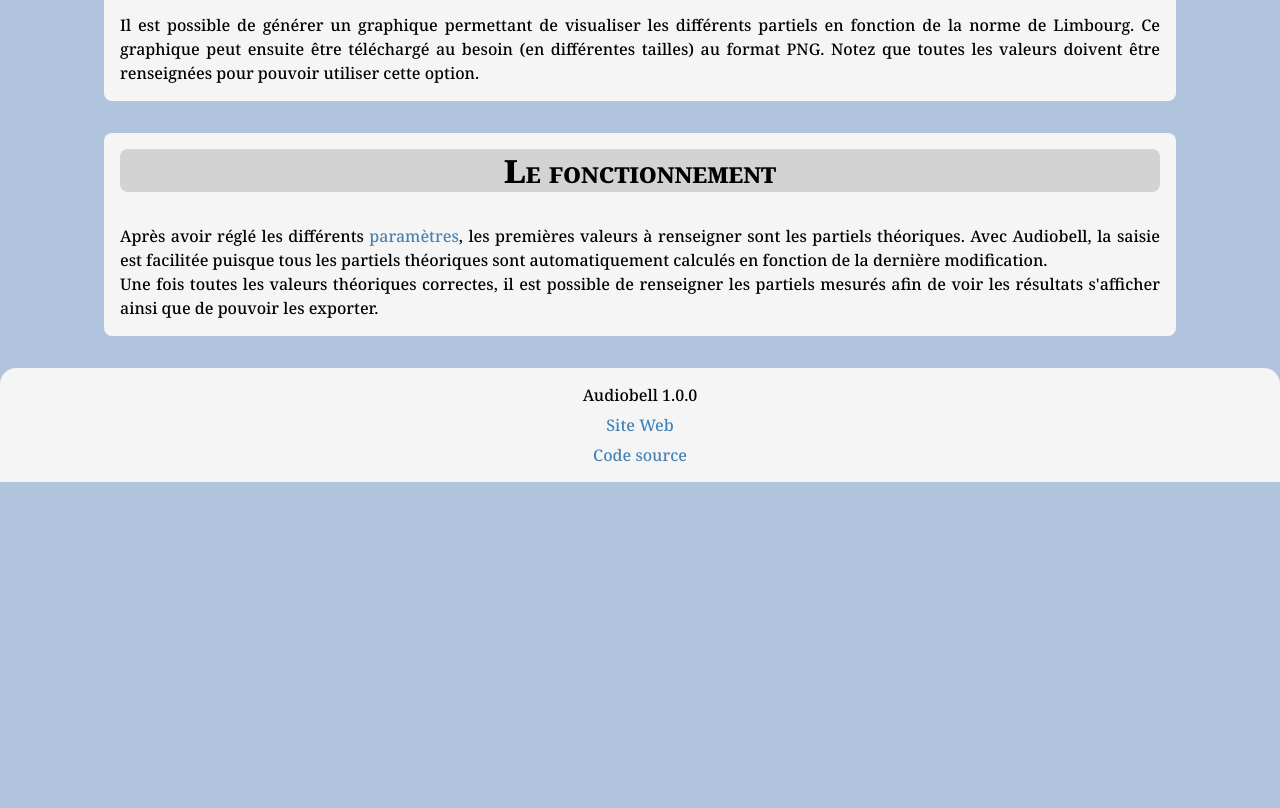
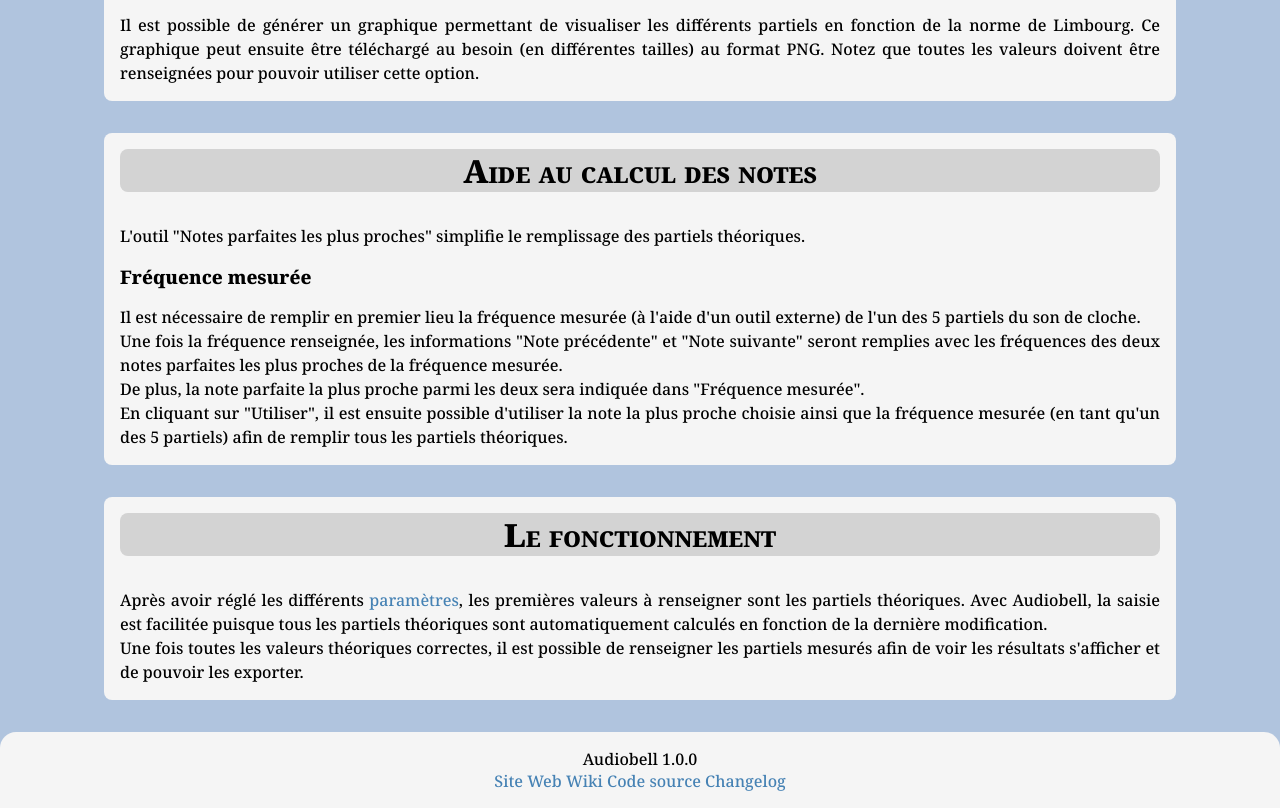
Before and after one commit to huldf/audiobell, a website: page wiki.html in a window 1280 px wide. Shown: the part 866-1674 px from the top of the page. Before the commit the page ends 1348 px from the top, so only its background shows below. Drawn offline with Linux system fonts and the light colour scheme.

Commit message:
update wiki

```diff
--- a/wiki.html
+++ b/wiki.html
@@ -16,7 +16,7 @@
     <main id="content">
       <article id="wiki-content">
         <section class="wiki-block">
-          <h2 id="wiki-settings">Les paramètres</h2>
+          <h2>Les paramètres</h2>
           <p>
             Audiobell dispose de plusieurs paramètres permettant de régler plus
             en détail les calculs et l'affichage des différentes notes. Cette
@@ -72,6 +72,27 @@
           </p>
         </section>
         <section class="wiki-block">
+          <h2>Aide au calcul des notes</h2>
+          <p>
+            L'outil "Notes parfaites les plus proches" simplifie le remplissage
+            des partiels théoriques.
+          </p>
+          <h3>Fréquence mesurée</h3>
+          <p>
+            Il est nécessaire de remplir en premier lieu la fréquence mesurée (à
+            l'aide d'un outil externe) de l'un des 5 partiels du son de
+            cloche.<br />
+            Une fois la fréquence renseignée, les informations "Note précédente"
+            et "Note suivante" seront remplies avec les fréquences des deux
+            notes parfaites les plus proches de la fréquence mesurée.<br />
+            De plus, la note parfaite la plus proche parmi les deux sera
+            indiquée dans "Fréquence mesurée".<br />
+            En cliquant sur "Utiliser", il est ensuite possible d'utiliser la
+            note la plus proche choisie ainsi que la fréquence mesurée (en tant
+            qu'un des 5 partiels) afin de remplir tous les partiels théoriques.
+          </p>
+        </section>
+        <section class="wiki-block">
           <h2>Le fonctionnement</h2>
           <p>
             Après avoir réglé les différents
@@ -81,17 +102,23 @@
             automatiquement calculés en fonction de la dernière modification.<br />
             Une fois toutes les valeurs théoriques correctes, il est possible de
             renseigner les partiels mesurés afin de voir les résultats
-            s'afficher ainsi que de pouvoir les exporter.
+            s'afficher et de pouvoir les exporter.
           </p>
         </section>
       </article>
     </main>
     <footer>
       <p id="footer-title">Audiobell</p>
-      <a href="index.html">Site Web</a>
-      <a href="https://github.com/huldf/audiobell/" target="_blank"
-        >Code source</a
-      >
+      <div class="footer-line">
+        <a href="index.html" target="_blank">Site Web</a>
+        <a href="wiki.html" target="_blank">Wiki</a>
+        <a href="https://github.com/huldf/audiobell" target="_blank"
+          >Code source</a
+        >
+        <a href="https://github.com/huldf/audiobell/releases" target="_blank"
+          >Changelog</a
+        >
+      </div>
     </footer>
   </body>
 </html>
```
